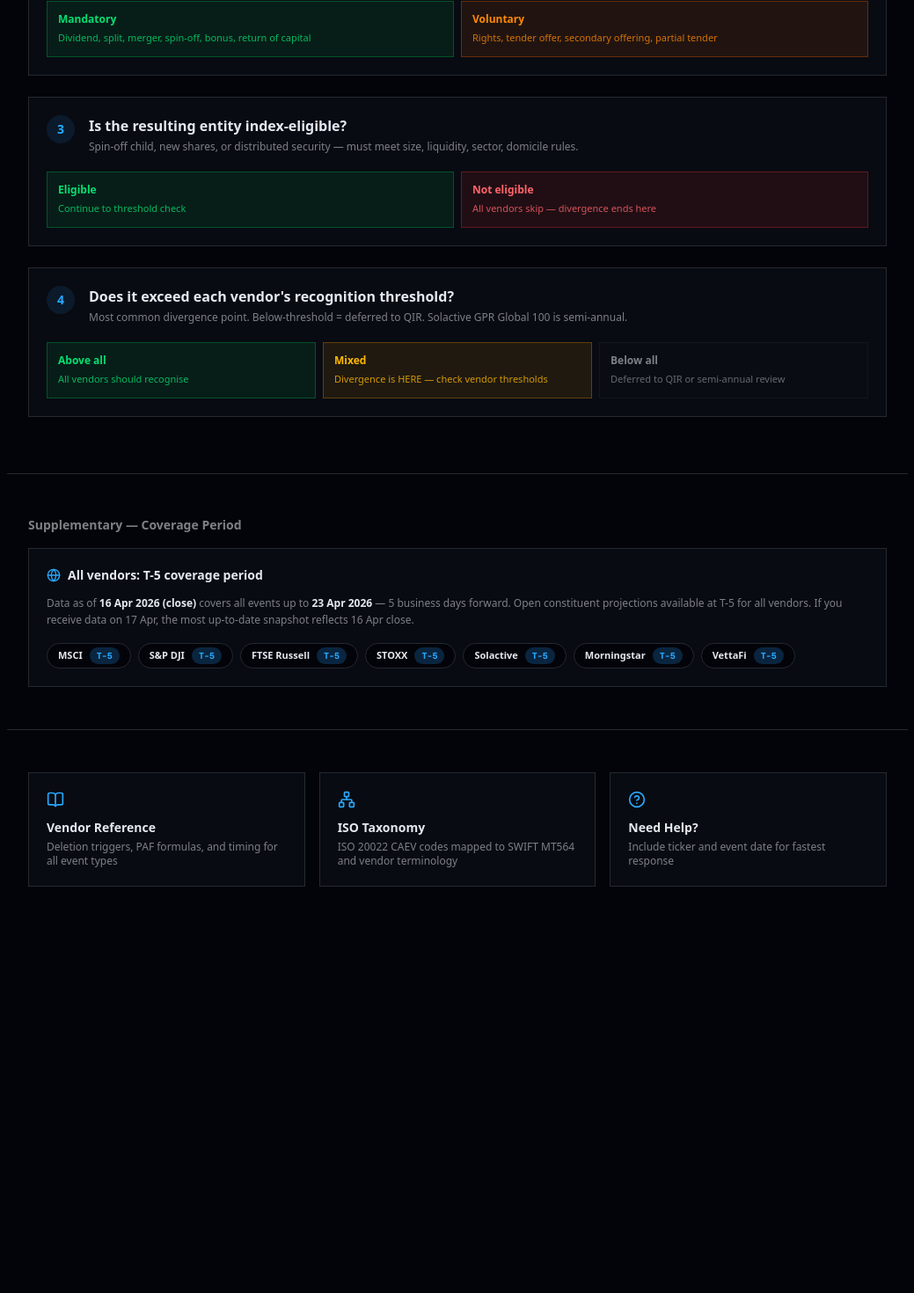
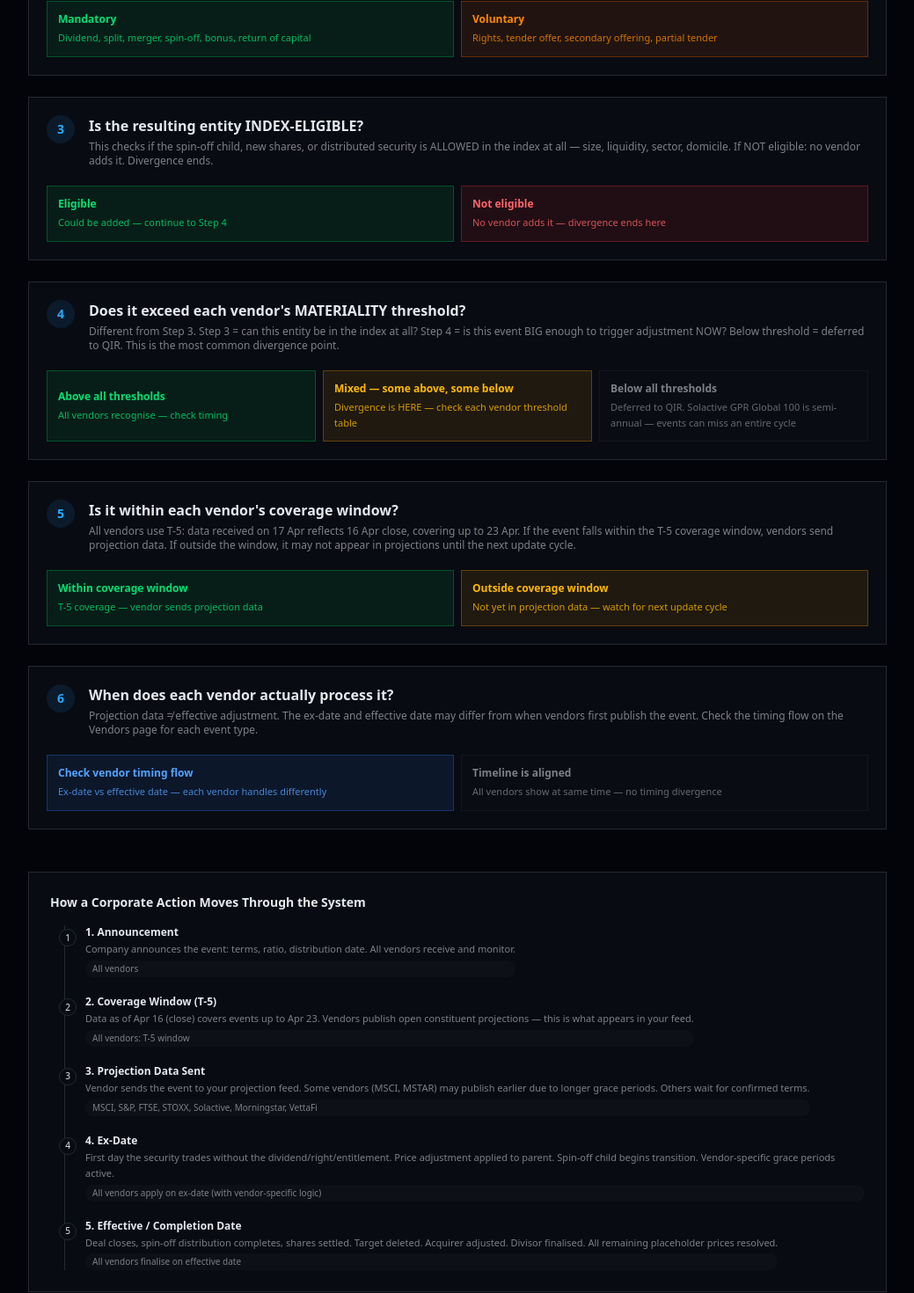
Before and after one commit to zeimhahnu/knowledge-hub, a Next.js app: page /knowledge-hub/ in a window 1280 px wide. Shown: the part 1560-3030 px from the top of the page at 88% size, without its empty margins (120-1159 px from the left). Before the commit the page ends 2616 px from the top, so only its background shows below. Built offline with nearby package versions, Linux system fonts and the light colour scheme.

Commit message:
fix: clarify step 3 vs 4; add step 5 coverage window, step 6 timing; add full event timeline visualization

```diff
--- a/src/app/page.tsx
+++ b/src/app/page.tsx
@@ -108,21 +108,39 @@ const TREE_STEPS = [
   },
   {
     step: 3,
-    question: "Is the resulting entity index-eligible?",
-    hint: "Spin-off child, new shares, or distributed security — must meet size, liquidity, sector, domicile rules.",
+    question: "Is the resulting entity INDEX-ELIGIBLE?",
+    hint: "This checks if the spin-off child, new shares, or distributed security is ALLOWED in the index at all — size, liquidity, sector, domicile. If NOT eligible: no vendor adds it. Divergence ends.",
     options: [
-      { label: "Eligible", sub: "Continue to threshold check", color: "bg-green-500/10 border-green-500/30 text-green-400" },
-      { label: "Not eligible", sub: "All vendors skip — divergence ends here", color: "bg-red-500/10 border-red-500/30 text-red-400" },
+      { label: "Eligible", sub: "Could be added — continue to Step 4", color: "bg-green-500/10 border-green-500/30 text-green-400" },
+      { label: "Not eligible", sub: "No vendor adds it — divergence ends here", color: "bg-red-500/10 border-red-500/30 text-red-400" },
     ],
   },
   {
     step: 4,
-    question: "Does it exceed each vendor's recognition threshold?",
-    hint: "Most common divergence point. Below-threshold = deferred to QIR. Solactive GPR Global 100 is semi-annual.",
+    question: "Does it exceed each vendor's MATERIALITY threshold?",
+    hint: "Different from Step 3. Step 3 = can this entity be in the index at all? Step 4 = is this event BIG enough to trigger adjustment NOW? Below threshold = deferred to QIR. This is the most common divergence point.",
     options: [
-      { label: "Above all", sub: "All vendors should recognise", color: "bg-green-500/10 border-green-500/30 text-green-400" },
-      { label: "Mixed", sub: "Divergence is HERE — check vendor thresholds", color: "bg-amber-500/10 border-amber-500/30 text-amber-400" },
-      { label: "Below all", sub: "Deferred to QIR or semi-annual review", color: "bg-muted/20 border-muted text-muted-foreground" },
+      { label: "Above all thresholds", sub: "All vendors recognise — check timing", color: "bg-green-500/10 border-green-500/30 text-green-400" },
+      { label: "Mixed — some above, some below", sub: "Divergence is HERE — check each vendor threshold table", color: "bg-amber-500/10 border-amber-500/30 text-amber-400" },
+      { label: "Below all thresholds", sub: "Deferred to QIR. Solactive GPR Global 100 is semi-annual — events can miss an entire cycle", color: "bg-muted/20 border-muted text-muted-foreground" },
+    ],
+  },
+  {
+    step: 5,
+    question: "Is it within each vendor's coverage window?",
+    hint: "All vendors use T-5: data received on 17 Apr reflects 16 Apr close, covering up to 23 Apr. If the event falls within the T-5 coverage window, vendors send projection data. If outside the window, it may not appear in projections until the next update cycle.",
+    options: [
+      { label: "Within coverage window", sub: "T-5 coverage — vendor sends projection data", color: "bg-green-500/10 border-green-500/30 text-green-400" },
+      { label: "Outside coverage window", sub: "Not yet in projection data — watch for next update cycle", color: "bg-amber-500/10 border-amber-500/30 text-amber-400" },
+    ],
+  },
+  {
+    step: 6,
+    question: "When does each vendor actually process it?",
+    hint: "Projection data ≠ effective adjustment. The ex-date and effective date may differ from when vendors first publish the event. Check the timing flow on the Vendors page for each event type.",
+    options: [
+      { label: "Check vendor timing flow", sub: "Ex-date vs effective date — each vendor handles differently", color: "bg-blue-500/10 border-blue-500/30 text-blue-400" },
+      { label: "Timeline is aligned", sub: "All vendors show at same time — no timing divergence", color: "bg-muted/20 border-muted text-muted-foreground" },
     ],
   },
 ];
@@ -293,17 +311,71 @@ export default function Home() {
               <span className="text-foreground">{stepAnswers[1]}</span>
             </p>
             <p className="mb-4 text-sm text-muted-foreground">
-              Now check the exact vendor thresholds for this scenario on the Vendors page.
+              Now check the exact vendor thresholds, timing flow, and coverage window on the Vendors page.
             </p>
             <Link
               href="/vendors/"
               className="inline-flex items-center gap-2 rounded-xl bg-primary px-5 py-2.5 text-sm font-semibold text-primary-foreground transition-all hover:bg-primary/90"
             >
-              Go to Vendor Thresholds
+              Go to Vendor Thresholds &amp; Timing
               <ArrowRightIcon className="h-4 w-4" />
             </Link>
           </motion.div>
         )}
+
+        {/* ── Event Timeline ──────────────────────────────────────────── */}
+        <div className="mt-12 rounded-2xl border border-border bg-card p-6">
+          <h3 className="mb-4 text-sm font-semibold">How a Corporate Action Moves Through the System</h3>
+          <div className="relative">
+            {/* Timeline line */}
+            <div className="absolute left-4 top-0 bottom-0 w-px bg-border" />
+            <div className="space-y-5">
+              {[
+                {
+                  phase: "1. Announcement",
+                  desc: "Company announces the event: terms, ratio, distribution date. All vendors receive and monitor.",
+                  vendors: "All vendors",
+                  icon: "📢",
+                },
+                {
+                  phase: "2. Coverage Window (T-5)",
+                  desc: "Data as of Apr 16 (close) covers events up to Apr 23. Vendors publish open constituent projections — this is what appears in your feed.",
+                  vendors: "All vendors: T-5 window",
+                  icon: "📡",
+                },
+                {
+                  phase: "3. Projection Data Sent",
+                  desc: "Vendor sends the event to your projection feed. Some vendors (MSCI, MSTAR) may publish earlier due to longer grace periods. Others wait for confirmed terms.",
+                  vendors: "MSCI, S&P, FTSE, STOXX, Solactive, Morningstar, VettaFi",
+                  icon: "📤",
+                },
+                {
+                  phase: "4. Ex-Date",
+                  desc: "First day the security trades without the dividend/right/entitlement. Price adjustment applied to parent. Spin-off child begins transition. Vendor-specific grace periods active.",
+                  vendors: "All vendors apply on ex-date (with vendor-specific logic)",
+                  icon: "📅",
+                },
+                {
+                  phase: "5. Effective / Completion Date",
+                  desc: "Deal closes, spin-off distribution completes, shares settled. Target deleted. Acquirer adjusted. Divisor finalised. All remaining placeholder prices resolved.",
+                  vendors: "All vendors finalise on effective date",
+                  icon: "✅",
+                },
+              ].map((item, i) => (
+                <div key={i} className="relative flex items-start gap-4 pl-10">
+                  <div className="absolute left-2.5 top-1 flex h-5 w-5 shrink-0 items-center justify-center rounded-full border border-border bg-card text-[10px]">
+                    {i + 1}
+                  </div>
+                  <div>
+                    <div className="mb-0.5 text-xs font-semibold text-foreground">{item.phase}</div>
+                    <p className="mb-1 text-[11px] text-muted-foreground leading-relaxed">{item.desc}</p>
+                    <div className="rounded-full bg-muted/50 px-2 py-0.5 text-[10px] text-muted-foreground">{item.vendors}</div>
+                  </div>
+                </div>
+              ))}
+            </div>
+          </div>
+        </div>
       </section>
 
       {/* ── Coverage Period (supplementary) ───────────────────────────── */}
```
